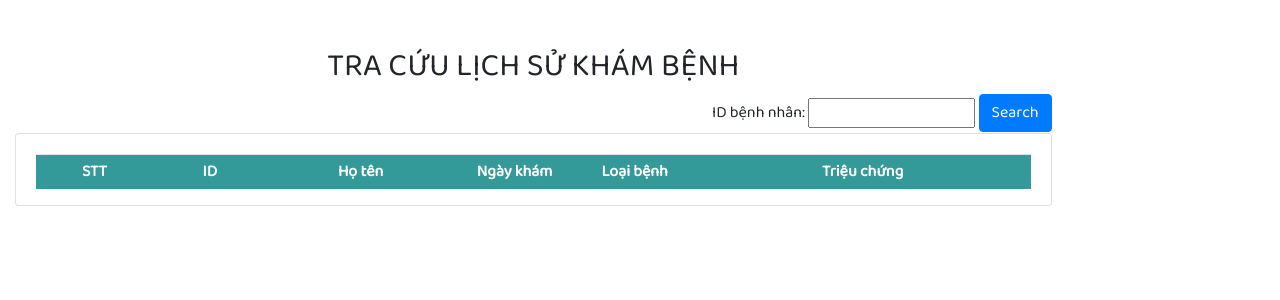
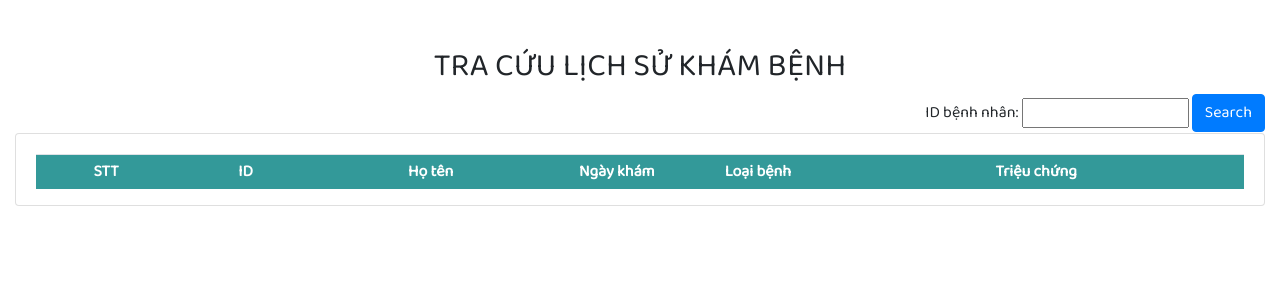
Before and after one commit to PhmNm/ClinicWeb_SEProject_HCMUS, a Django app: page /lsk_guest in a window 1280 px wide. Shown: the part 66-366 px from the top of the page. Run offline with Django 4.2, Linux system fonts and the light colour scheme; lists and menus that the app fills with data are empty.

Commit message:
little change html

```diff
--- a/web_core/templates/web_core/lsk_guest.html
+++ b/web_core/templates/web_core/lsk_guest.html
@@ -10,7 +10,7 @@
         padding: 0;
     }
 
-    .col-md-10 {
+    .col-md-12 {
         margin-top: 3rem;
     }
 
@@ -57,10 +57,12 @@
         border-color: #399;
         border-width: 1px;
     }
+
 </style>
+
 <div class="row">
 
-    <div class="col-md-10">
+    <div class="col-md-12">
         <h2 class="table-title" style>TRA CỨU LỊCH SỬ KHÁM BỆNH</h2>
 
         <div class="btn-text-right">
```
Also changed, not shown: db.sqlite3.
